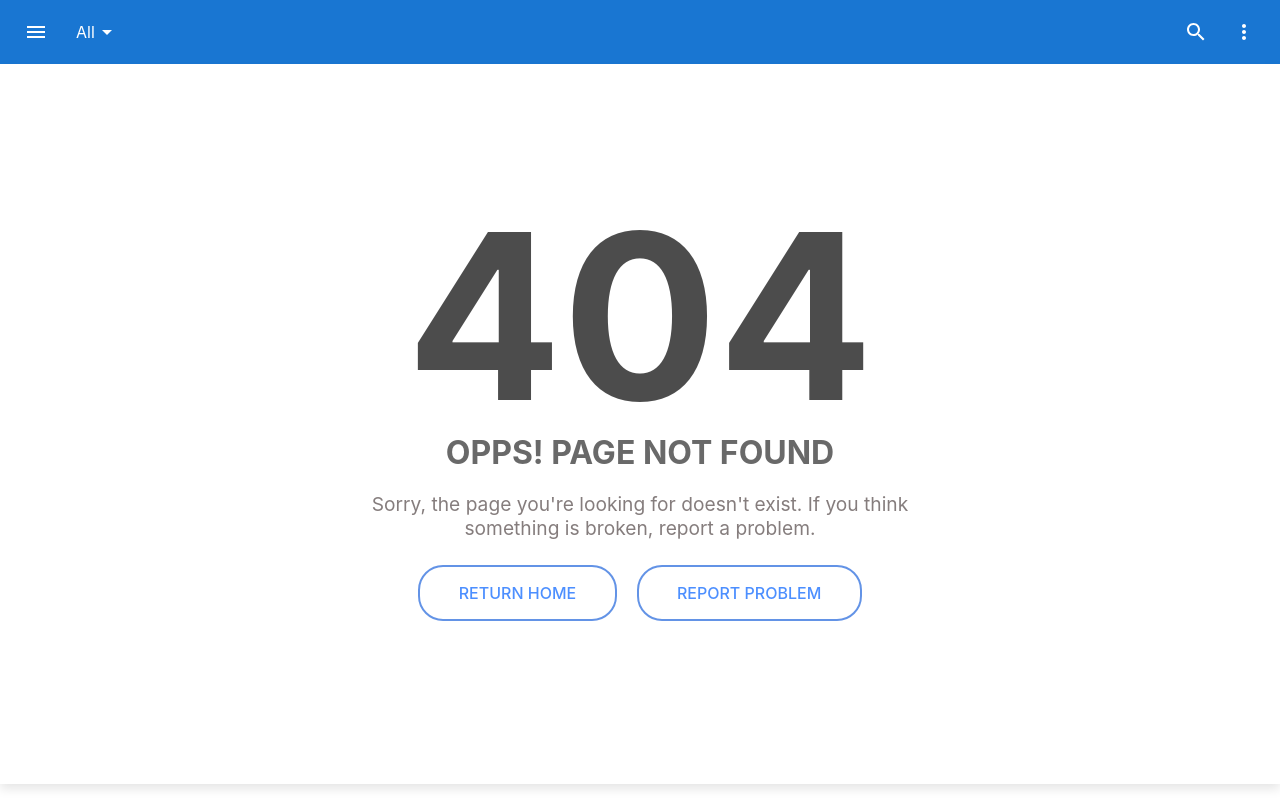
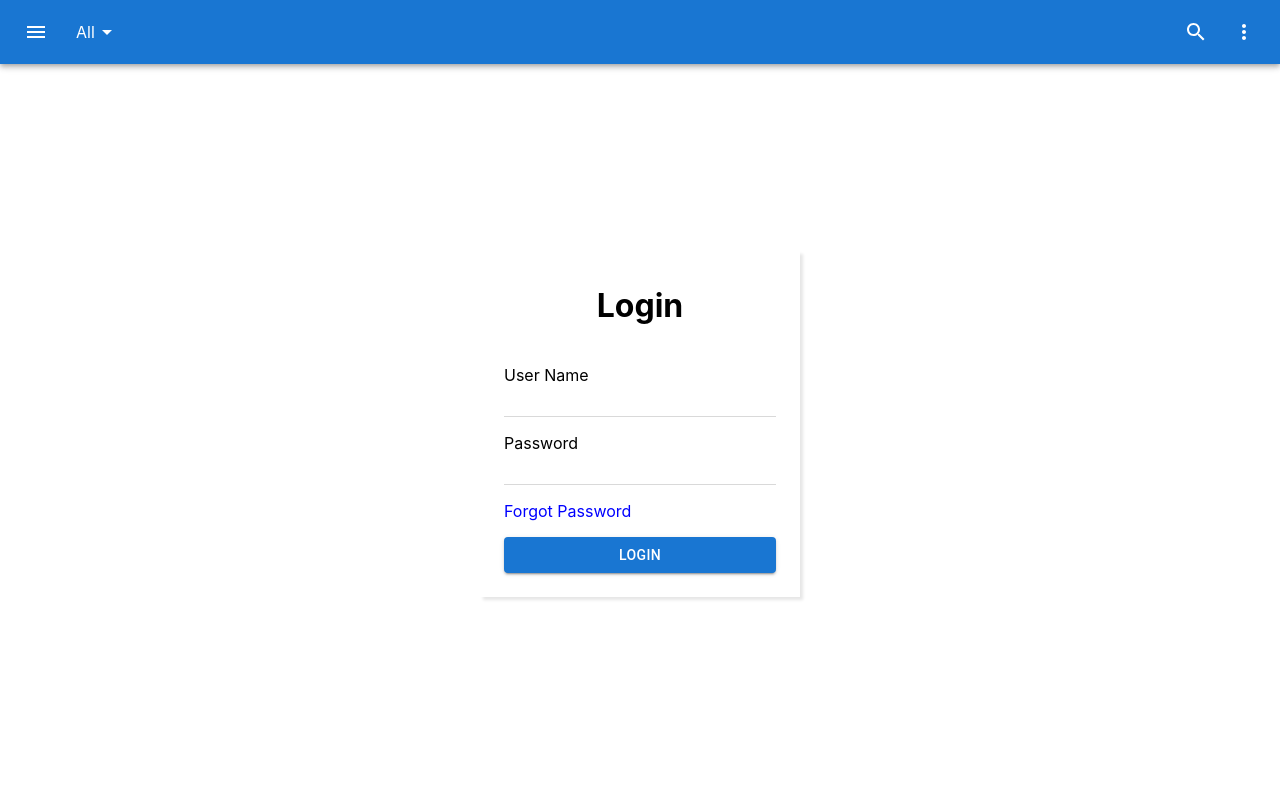
Before and after one commit to mr-optimizer/facePrep-project, a React (Create React App) app: page /facePrep-project/login in a window 1280 px wide. Before the commit this address had no page. Built offline with nearby package versions, Linux system fonts and the light colour scheme.

Commit message:
minor bug fixed

```diff
--- a/src/App.js
+++ b/src/App.js
@@ -12,8 +12,8 @@ const App = () => {
       <div>
         <NavBar />
         <Routes>
-          <Route path="/" element={<Home />} />
-          <Route path="/login" element={<LoginPage />} />
+          <Route path="/facePrep-project/" element={<Home />} />
+          <Route path="/facePrep-project/login" element={<LoginPage />} />
           <Route path="*" element={<NotFound />} />
         </Routes>
       </div>
--- a/src/component/Home/index.jsx
+++ b/src/component/Home/index.jsx
@@ -26,7 +26,7 @@ const Home = () => {
 
   useEffect(() => {
     if (isLoggedIn === false) {
-      navigate("/login", { replace: true });
+      navigate("/facePrep-project/login", { replace: true });
     }
     setTimeout(() => {
       // It is mentioned in problem statement to fetch new data after the delay of 1sec
--- a/src/component/LoginPage/index.jsx
+++ b/src/component/LoginPage/index.jsx
@@ -20,7 +20,7 @@ const LoginPage = () => {
   useEffect(() => {
     if (isLoggedIn) {
       //redirecting to home page if already login
-      navigate("/", { replace: true });
+      navigate("/facePrep-project/", { replace: true });
     }
   }, [isLoggedIn, navigate]);
 
--- a/src/component/NotFound/index.jsx
+++ b/src/component/NotFound/index.jsx
@@ -15,7 +15,7 @@ const NotFound = () => {
             something is broken, report a problem.
           </p>
           <div className={classes.btn}>
-            <Link to="/">return home</Link>
+            <Link to="/facePrep-project/">return home</Link>
             <a href="mailto:sktovisit@gmail.com">report problem</a>
           </div>
         </div>
```
Also changed, not shown: package.json (+10 -6 lines), 1 other file (tests, documents, lock files or other folders).
